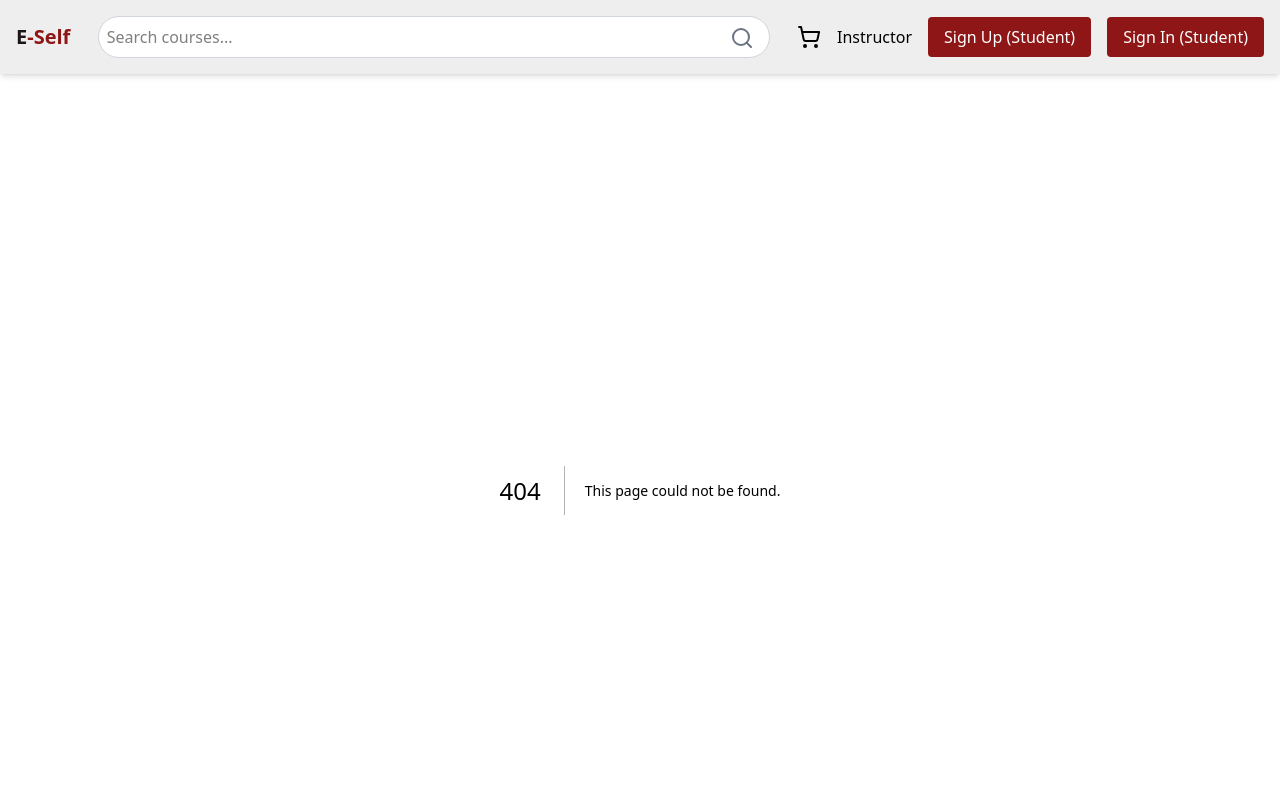
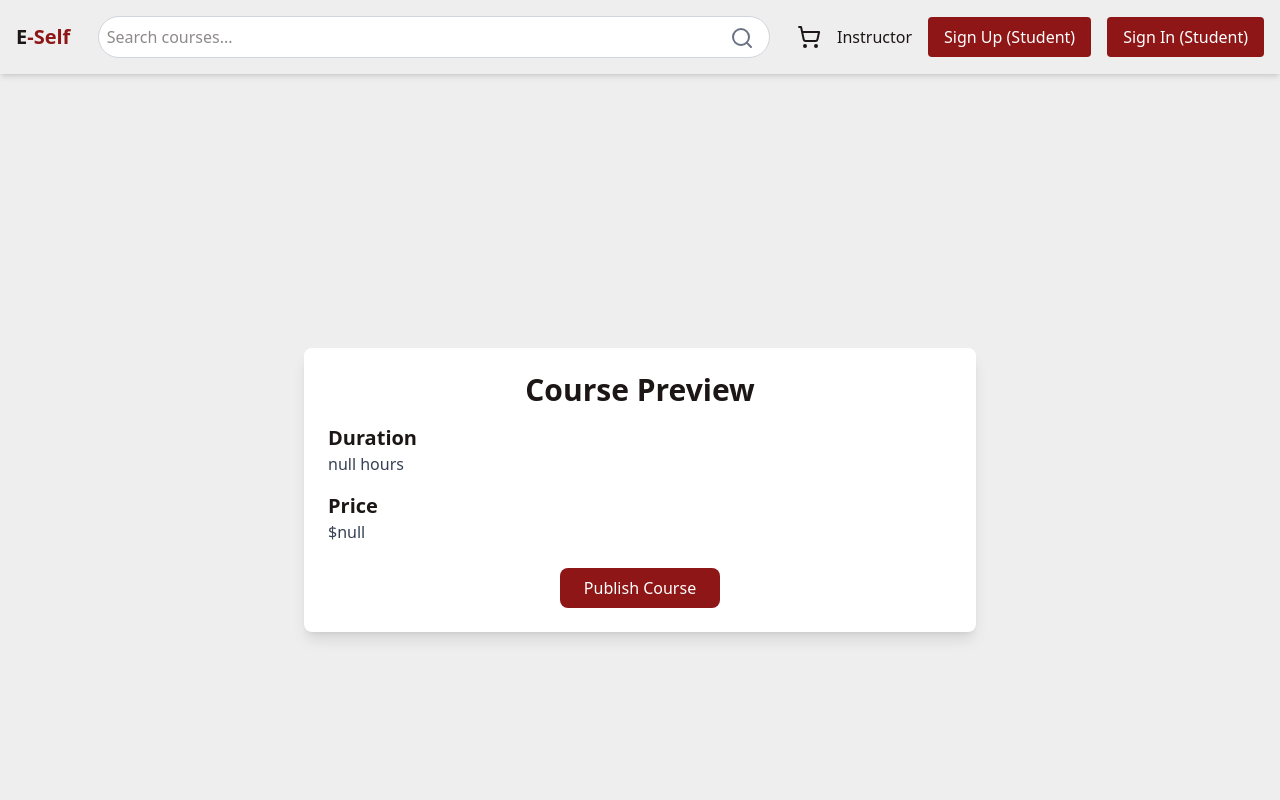
Before and after one commit to NegedeTekleyes/E-self-Lerning, a Next.js app in the folder e-self/: page /new in a window 1280 px wide. Before the commit this address had no page. Shown: the top 800 px of the page. Built offline with nearby package versions, Linux system fonts and the light colour scheme.

Commit message:
coures create page

```diff
--- /dev/null
+++ b/e-self/app/(instructor)/create-course/handleSubmit.ts
@@ -0,0 +1,15 @@
+import { useRouter } from 'next/navigation';
+
+export function handleSubmit(formData: any) {
+  const router = useRouter();
+
+  return (e: React.FormEvent) => {
+    e.preventDefault();
+
+    // Build query parameters for the new course page
+    const queryParams = new URLSearchParams(formData).toString();
+
+    // Redirect with query parameters
+    router.push(`/new?${queryParams}`);
+  };
+}
--- a/e-self/app/(instructor)/create-course/page.tsx
+++ b/e-self/app/(instructor)/create-course/page.tsx
@@ -3,6 +3,7 @@
 import { useState } from 'react';
 import { motion } from 'framer-motion';
 import { Progress } from '../../(components)/Progress';
+import { handleSubmit } from './handleSubmit';
 
 const steps = [
   'Basic Info', 'Details', 'Requirements', 'Outcomes', 'Extras', 'Instructor'
@@ -24,6 +25,7 @@ export default function CreateCourse() {
     benefits: '',
     includes: '',
     expectations: '',
+    level:'',
     instructorName: '',
   });
 
@@ -34,11 +36,6 @@ export default function CreateCourse() {
 
   const handleNext = () => setStep((prev) => Math.min(prev + 1, steps.length - 1));
   const handlePrev = () => setStep((prev) => Math.max(prev - 1, 0));
-
-  const handleSubmit = (e) => {
-    e.preventDefault();
-    console.log('Course Created:', formData);
-  };
 
   return (
     <main className="flex items-center justify-center min-h-screen bg-[#EEEEEE] p-6">
@@ -54,7 +51,7 @@ export default function CreateCourse() {
         <Progress value={(step / (steps.length - 1)) * 100} className="mb-4" />
         <p className="text-center text-lg font-medium">{steps[step]}</p>
 
-        <form onSubmit={handleSubmit} className="mt-4">
+        <form onSubmit={handleSubmit(formData)} className="mt-4">
           {Object.keys(formData).slice(step * 2, step * 2 + 2).map((field) => (
             <div key={field} className="mb-4">
               <label className="block text-lg font-semibold mb-2">
--- /dev/null
+++ b/e-self/app/(instructor)/new/page.tsx
@@ -0,0 +1,45 @@
+'use client';
+
+import { useSearchParams } from 'next/navigation';
+
+export default function NewCoursePage() {
+  const searchParams = useSearchParams();
+
+  const courseDetails: { label: string; value: string | null }[] = [
+    { label: 'Title', value: searchParams.get('title') },
+    { label: 'Duration', value: searchParams.get('duration') + ' hours' },
+    { label: 'Description', value: searchParams.get('description') },
+    { label: 'Prerequisites', value: searchParams.get('prerequisite') },
+    { label: 'Requirements', value: searchParams.get('requirement') },
+    { label: 'Learning Outcomes', value: searchParams.get('outcome') },
+    { label: 'Benefits', value: searchParams.get('benefit') },
+    { label: 'Includes', value: searchParams.get('include') },
+    { label: 'Expectations', value: searchParams.get('expectations') },
+    { label: 'Category', value: searchParams.get('category') },
+    { label: 'Level', value: searchParams.get('level') },
+    { label: 'Price', value: `$${searchParams.get('price')}` },
+  ];
+
+  return (
+    <main className="flex items-center justify-center min-h-screen bg-[#EEEEEE] p-6">
+      <div className="max-w-2xl w-full bg-white p-6 rounded-lg shadow-lg">
+        <h1 className="text-3xl font-bold text-center mb-4">Course Preview</h1>
+
+        {courseDetails.map(({ label, value }) =>
+          value ? (
+            <div key={label} className="mb-4">
+              <h2 className="text-xl font-semibold">{label}</h2>
+              <p className="text-gray-700">{value}</p>
+            </div>
+          ) : null
+        )}
+
+        <div className="flex justify-center mt-6">
+          <button className="bg-[#8E1616] text-white px-6 py-2 rounded-lg hover:bg-[#D84040]">
+            Publish Course
+          </button>
+        </div>
+      </div>
+    </main>
+  );
+}
```
